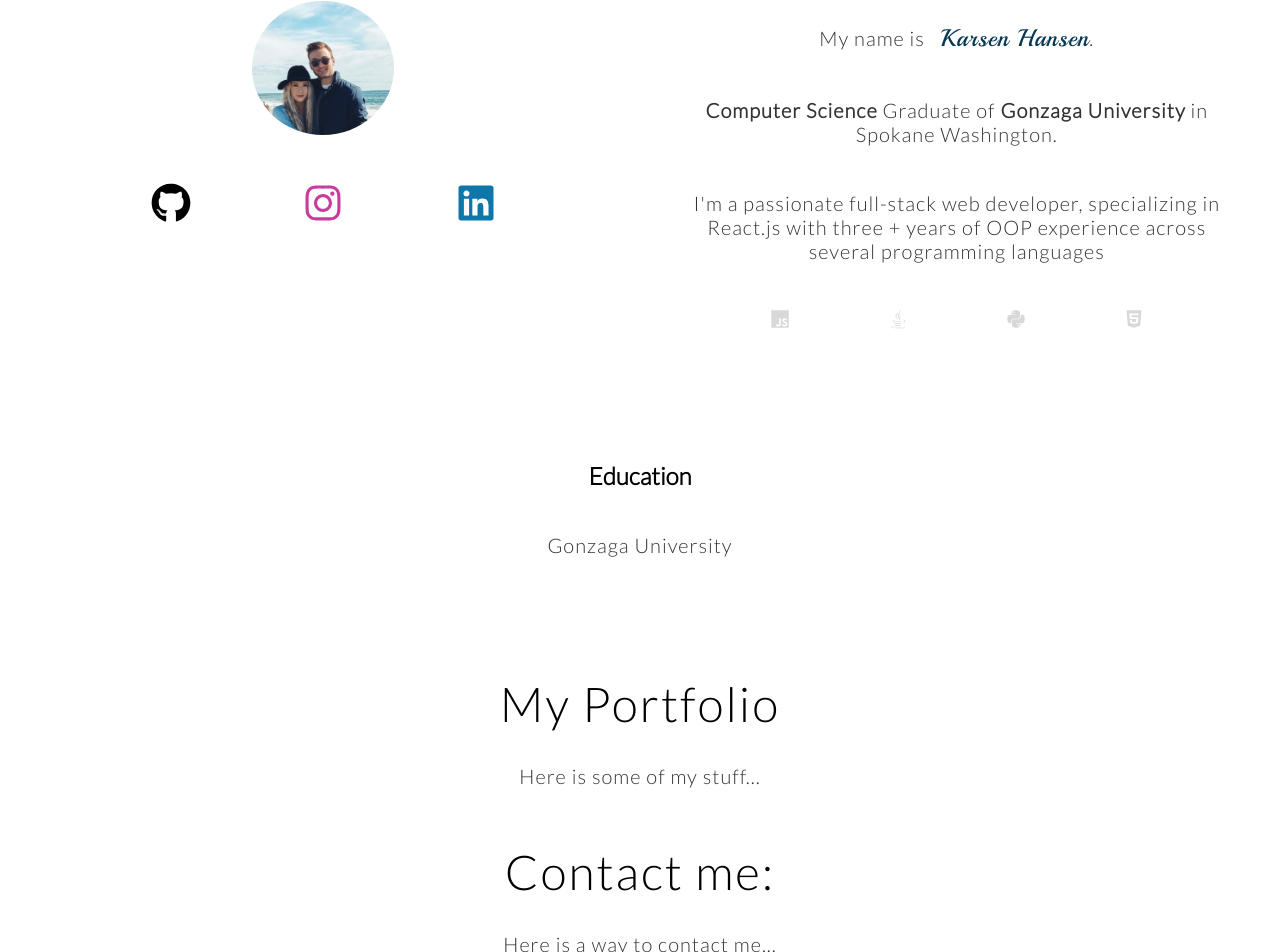
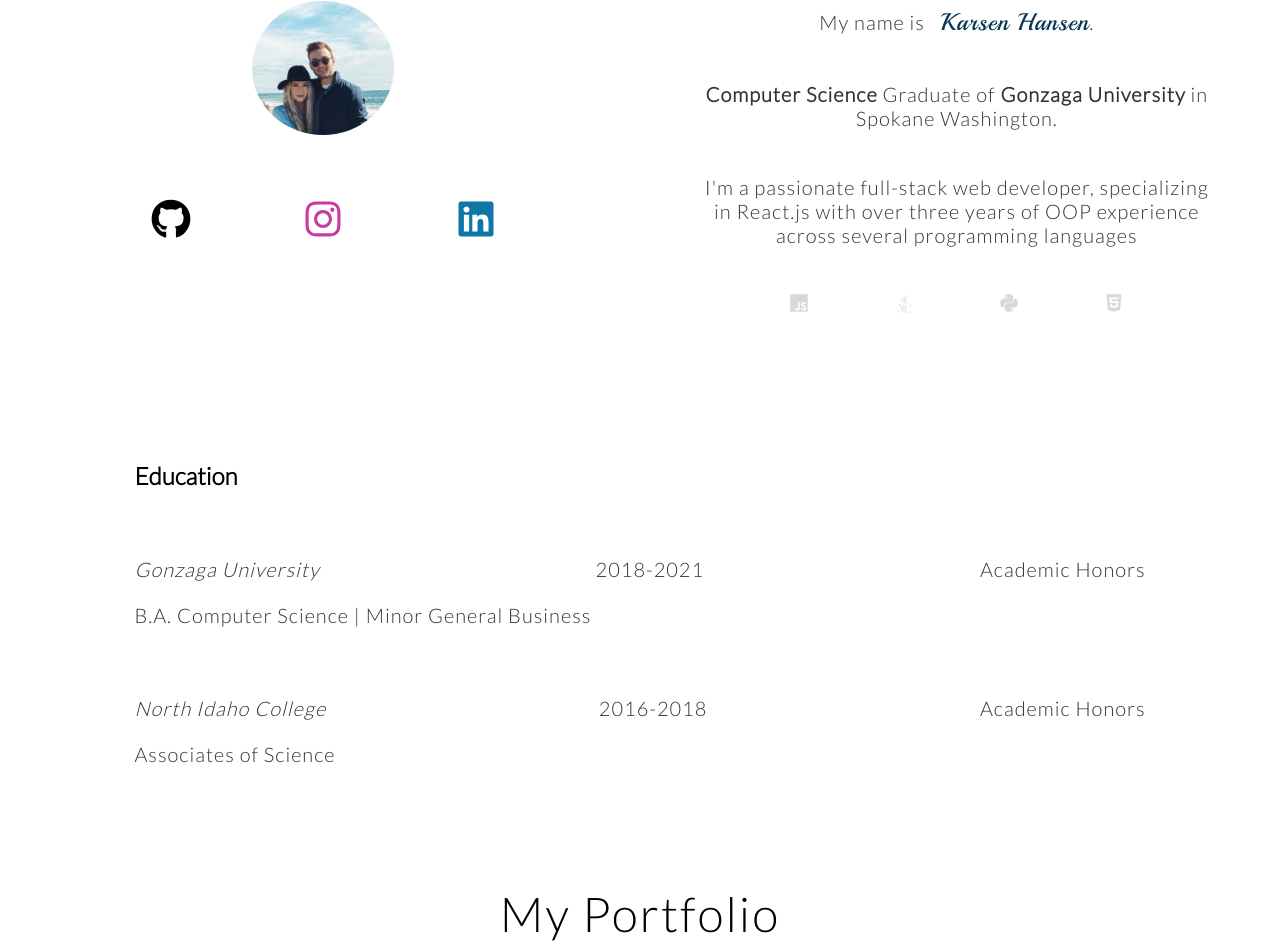
Before and after one commit to Karsenh/Personal-Website-2.0, a React (Create React App) app: page / in a window 1280 px wide. Shown: the part 1058-2010 px from the top of the page. Built offline with nearby package versions, Linux system fonts and the light colour scheme.

Commit message:
changed About some more

```diff
--- a/src/components/About/About.js
+++ b/src/components/About/About.js
@@ -9,12 +9,8 @@ const About = () => {
     <div className='about-section'>
       <h1 className='about-title'>About me</h1>
       <div className='about-main-content'>
-        <div className='about-row about-first'>
-          <FirstRow />
-        </div>
-        <div className='about-row about-second'>
-          <SecondRow />
-        </div>
+        <FirstRow />
+        <SecondRow />
       </div>
     </div>
   );
--- a/src/components/About/About.scss
+++ b/src/components/About/About.scss
@@ -10,7 +10,7 @@ p {
     margin: 0 2rem 4rem;
 }
 
-.about-row {
+.about-first {
     display: flex;
     justify-content: space-evenly;
 }
@@ -18,7 +18,8 @@ p {
 .about-second {
     display: flex;
     flex-direction: column;
-    margin-top: 3rem;
+    margin-top: 5rem;
+    padding: 0 8rem;
 }
 
 .about-name {
@@ -41,7 +42,7 @@ p {
 }
 
 .social-icons {
-    margin-top: 3rem;
+    margin-top: 4rem;
     display: flex;
     justify-content: space-evenly;
 }
--- a/src/components/About/FirstRow.js
+++ b/src/components/About/FirstRow.js
@@ -5,7 +5,7 @@ import { FaHtml5, FaJava, FaJs, FaPython } from 'react-icons/fa';
 
 const FirstRow = () => {
   return (
-    <>
+    <div className='about-first'>
       <div className='about-name'>
         <div
           style={{
@@ -25,7 +25,8 @@ const FirstRow = () => {
             display: 'flex',
             flexDirection: 'column',
             justifyContent: 'space-evenly',
-            margin: '2rem auto',
+
+            padding: '1rem 2rem',
           }}
         >
           <p>
@@ -37,7 +38,7 @@ const FirstRow = () => {
           </p>
           <p>
             I'm a passionate full-stack web developer, specializing in React.js
-            with three + years of OOP experience across several programming
+            with over three years of OOP experience across several programming
             languages
           </p>
           <div
@@ -55,7 +56,7 @@ const FirstRow = () => {
           </div>
         </div>
       </div>
-    </>
+    </div>
   );
 };
 
--- /dev/null
+++ b/src/components/About/SchoolCard.js
@@ -0,0 +1,20 @@
+import React from 'react';
+
+const SchoolCard = ({ school, years, awards, degree }) => {
+  return (
+    <div style={{ marginTop: '1.5rem' }}>
+      <div style={{ display: 'flex', justifyContent: 'space-between' }}>
+        <p style={{ textAlign: 'left' }}>
+          <em>{school}</em>
+        </p>
+        <p style={{ textAlign: 'left' }}>{years}</p>
+        <p style={{ textAlign: 'left' }}>{awards}</p>
+      </div>
+      <div style={{ display: 'flex', justifyContent: 'space-between' }}>
+        <p style={{ marginTop: '0' }}>{degree}</p>
+      </div>
+    </div>
+  );
+};
+
+export default SchoolCard;
--- a/src/components/About/SecondRow.js
+++ b/src/components/About/SecondRow.js
@@ -1,13 +1,24 @@
 import React from 'react';
+import SchoolCard from './SchoolCard';
 
 const SecondRow = () => {
   return (
-    <>
-      <h2>Education</h2>
-      <div>
-        <p>Gonzaga University</p>
-      </div>
-    </>
+    <div className='about-second'>
+      <h2 style={{ textAlign: 'left' }}>Education</h2>
+
+      <SchoolCard
+        school='Gonzaga University'
+        years='2018-2021'
+        awards='Academic Honors'
+        degree='B.A. Computer Science | Minor General Business'
+      />
+      <SchoolCard
+        school='North Idaho College'
+        years='2016-2018'
+        awards='Academic Honors'
+        degree='Associates of Science'
+      />
+    </div>
   );
 };
 
```
